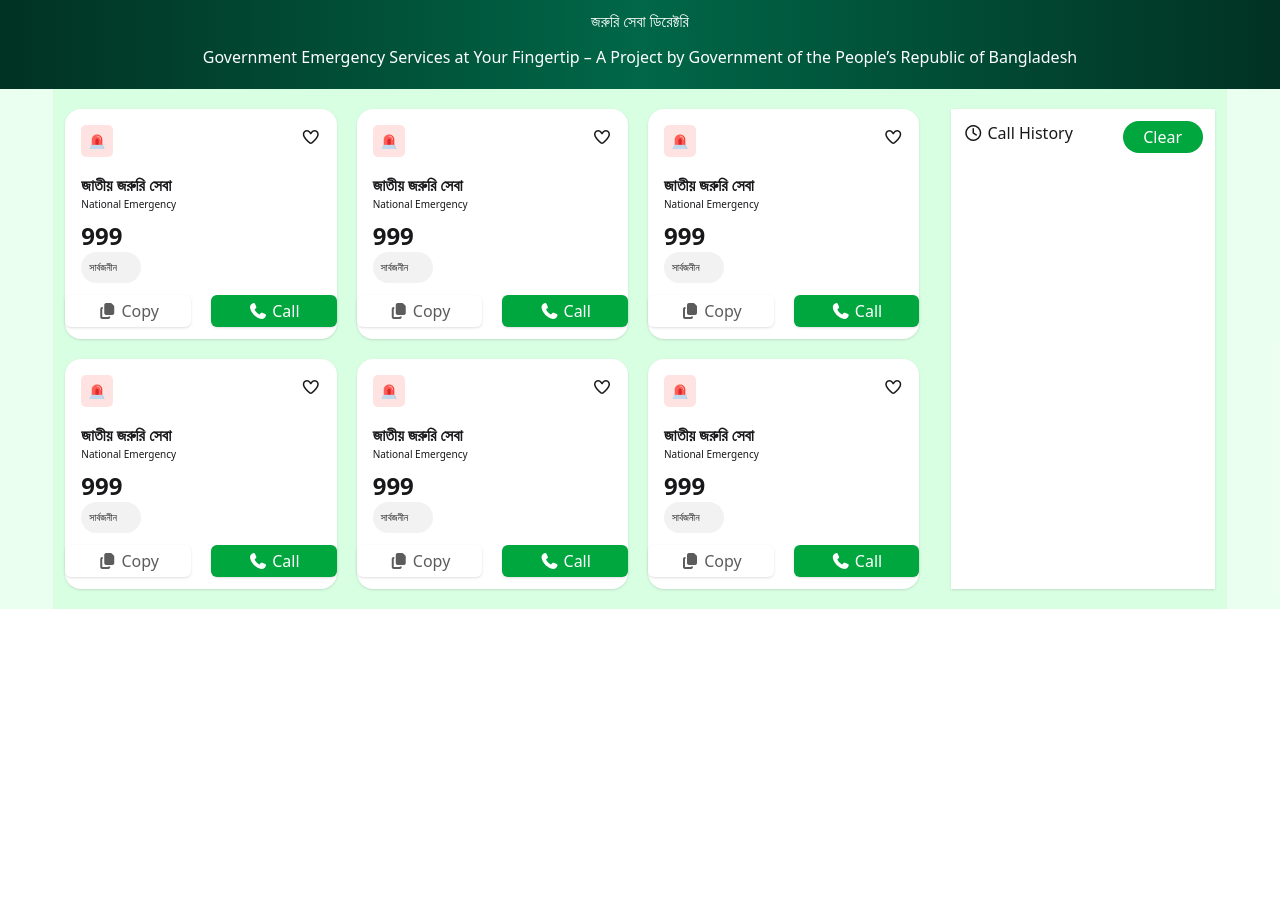
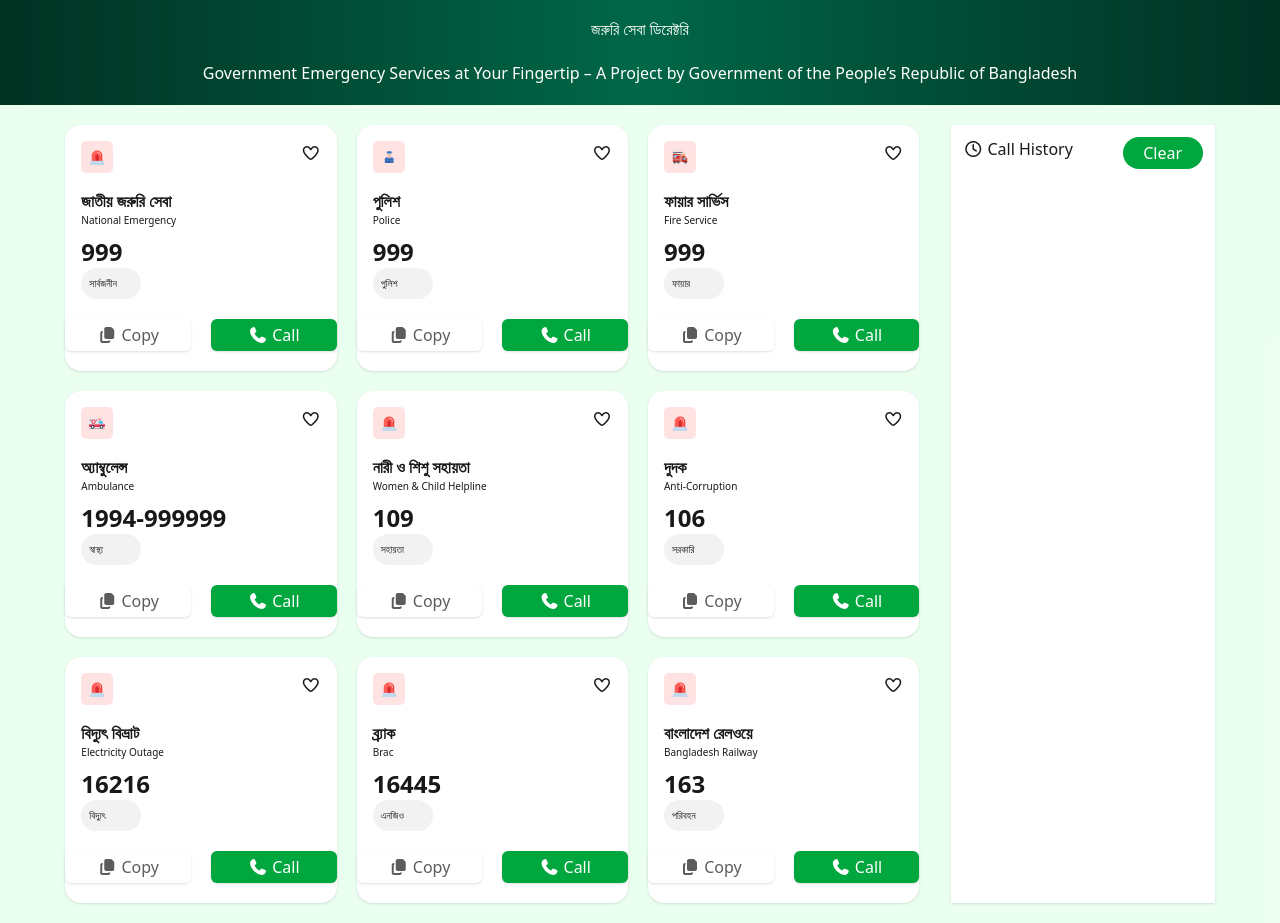
Before and after one commit to Shajid-Hasan/assignment-5, a plain HTML site: page index.html in a window 1280 px wide. Shown: the part 167-1090 px from the top of the page. Before the commit the page ends 800 px from the top, so only its background shows below. Drawn offline with nearby package versions, Linux system fonts and the light colour scheme.

Commit message:
added new

```diff
--- a/index.html
+++ b/index.html
@@ -49,14 +49,14 @@
             <div class="flex justify-center">
                 <img class="w-18" src="./assets/logo.png" alt="">
             </div>
-            <h1 class="text-white my-3">জরুরি সেবা ডিরেক্টরি</h1>
+            <h1 class="text-white my-5">জরুরি সেবা ডিরেক্টরি</h1>
             <p class="text-white">Government Emergency Services at Your Fingertip – A Project by  Government of the People’s Republic of Bangladesh</p>
         </div>
     </section>
 
         <!-- Service -->
-    <section id="Service-container" class="w-11/12 mx-auto py-5 grid grid-cols-12 gap-8 bg-[#41ff6b1a] p-3">
-        <section id="card-section" class="col-span-9">
+    <section id="Service-container" class="w-11/12 mx-auto py-5 grid grid-cols-12 gap-8 p-3">
+        <section id="cart-section" class="col-span-9">
             <div class="grid grid-cols-3 gap-5">
                 <!-- Cart - 1 -->
                 <div class="shadow-sm bg-white rounded-2xl">
@@ -71,7 +71,7 @@
                         <p class="text-[10px] bg-[#f2f2f2] w-15 p-2 rounded-2xl">সার্বজনীন</p>
                     </div>
 
-                    <div class="flex justify-center gap-5 my-3">
+                    <div class="flex justify-center gap-5 my-5">
                         <button class="bg-[#ffffff] w-32 text-[#5c5c5c] rounded-[6px] p-1 shadow-sm"><span><i class="fa-solid fa-copy"></i></span>  Copy</button>
 
                         <button class="bg-[#00a63e] w-32 text-[#ffffff] rounded-[6px] p-1 shadow-sm"><span><i class="fa-solid fa-phone"></i></span> Call</button>
@@ -80,17 +80,17 @@
                 <!-- Cart - 2 -->
                 <div class="shadow-sm bg-white rounded-2xl">
                     <div class="flex justify-between p-4">
-                        <img class="w-8 bg-[#ffe3e2] p-2 rounded-[5px]" src="./assets/emergency.png" alt="">
+                        <img class="w-8 bg-[#ffe3e2] p-2 rounded-[5px]" src="./assets/police.png" alt="">
                         <span><i class="fa-regular fa-heart w-10"></i></span>
                     </div>
                     <div class="pl-4">
-                        <h4 class="font-bold">জাতীয় জরুরি সেবা</h4>
-                        <p class="text-[10px]">National Emergency</p>
+                        <h4 class="font-bold">পুলিশ</h4>
+                        <p class="text-[10px]">Police</p>
                         <p class="font-bold text-2xl mt-2">999</p>
-                        <p class="text-[10px] bg-[#f2f2f2] w-15 p-2 rounded-2xl">সার্বজনীন</p>
+                        <p class="text-[10px] bg-[#f2f2f2] w-15 p-2 rounded-2xl">পুলিশ</p>
                     </div>
 
-                    <div class="flex justify-center gap-5 my-3">
+                    <div class="flex justify-center gap-5 my-5">
                         <button class="bg-[#ffffff] w-32 text-[#5c5c5c] rounded-[6px] p-1 shadow-sm"><span><i class="fa-solid fa-copy"></i></span>  Copy</button>
 
                         <button class="bg-[#00a63e] w-32 text-[#ffffff] rounded-[6px] p-1 shadow-sm"><span><i class="fa-solid fa-phone"></i></span> Call</button>
@@ -99,17 +99,17 @@
                 <!-- Cart - 3 -->
                 <div class="shadow-sm bg-white rounded-2xl">
                     <div class="flex justify-between p-4">
-                        <img class="w-8 bg-[#ffe3e2] p-2 rounded-[5px]" src="./assets/emergency.png" alt="">
+                        <img class="w-8 bg-[#ffe3e2] p-2 rounded-[5px]" src="./assets/fire-service.png" alt="">
                         <span><i class="fa-regular fa-heart w-10"></i></span>
                     </div>
                     <div class="pl-4">
-                        <h4 class="font-bold">জাতীয় জরুরি সেবা</h4>
-                        <p class="text-[10px]">National Emergency</p>
+                        <h4 class="font-bold">ফায়ার সার্ভিস</h4>
+                        <p class="text-[10px]">Fire Service</p>
                         <p class="font-bold text-2xl mt-2">999</p>
-                        <p class="text-[10px] bg-[#f2f2f2] w-15 p-2 rounded-2xl">সার্বজনীন</p>
+                        <p class="text-[10px] bg-[#f2f2f2] w-15 p-2 rounded-2xl">ফায়ার</p>
                     </div>
 
-                    <div class="flex justify-center gap-5 my-3">
+                    <div class="flex justify-center gap-5 my-5">
                         <button class="bg-[#ffffff] w-32 text-[#5c5c5c] rounded-[6px] p-1 shadow-sm"><span><i class="fa-solid fa-copy"></i></span>  Copy</button>
 
                         <button class="bg-[#00a63e] w-32 text-[#ffffff] rounded-[6px] p-1 shadow-sm"><span><i class="fa-solid fa-phone"></i></span> Call</button>
@@ -118,17 +118,17 @@
                 <!-- Cart - 4 -->
                 <div class="shadow-sm bg-white rounded-2xl">
                     <div class="flex justify-between p-4">
-                        <img class="w-8 bg-[#ffe3e2] p-2 rounded-[5px]" src="./assets/emergency.png" alt="">
+                        <img class="w-8 bg-[#ffe3e2] p-2 rounded-[5px]" src="./assets/ambulance.png" alt="">
                         <span><i class="fa-regular fa-heart w-10"></i></span>
                     </div>
                     <div class="pl-4">
-                        <h4 class="font-bold">জাতীয় জরুরি সেবা</h4>
-                        <p class="text-[10px]">National Emergency</p>
-                        <p class="font-bold text-2xl mt-2">999</p>
-                        <p class="text-[10px] bg-[#f2f2f2] w-15 p-2 rounded-2xl">সার্বজনীন</p>
+                        <h4 class="font-bold">অ্যাম্বুলেন্স</h4>
+                        <p class="text-[10px]">Ambulance</p>
+                        <p class="font-bold text-2xl mt-2">1994-999999</p>
+                        <p class="text-[10px] bg-[#f2f2f2] w-15 p-2 rounded-2xl">স্বাস্থ্য</p>
                     </div>
 
-                    <div class="flex justify-center gap-5 my-3">
+                    <div class="flex justify-center gap-5 my-5">
                         <button class="bg-[#ffffff] w-32 text-[#5c5c5c] rounded-[6px] p-1 shadow-sm"><span><i class="fa-solid fa-copy"></i></span>  Copy</button>
 
                         <button class="bg-[#00a63e] w-32 text-[#ffffff] rounded-[6px] p-1 shadow-sm"><span><i class="fa-solid fa-phone"></i></span> Call</button>
@@ -141,13 +141,13 @@
                         <span><i class="fa-regular fa-heart w-10"></i></span>
                     </div>
                     <div class="pl-4">
-                        <h4 class="font-bold">জাতীয় জরুরি সেবা</h4>
-                        <p class="text-[10px]">National Emergency</p>
-                        <p class="font-bold text-2xl mt-2">999</p>
-                        <p class="text-[10px] bg-[#f2f2f2] w-15 p-2 rounded-2xl">সার্বজনীন</p>
+                        <h4 class="font-bold">নারী ও শিশু সহায়তা</h4>
+                        <p class="text-[10px]">Women & Child Helpline</p>
+                        <p class="font-bold text-2xl mt-2">109</p>
+                        <p class="text-[10px] bg-[#f2f2f2] w-15 p-2 rounded-2xl">সহায়তা</p>
                     </div>
 
-                    <div class="flex justify-center gap-5 my-3">
+                    <div class="flex justify-center gap-5 my-5">
                         <button class="bg-[#ffffff] w-32 text-[#5c5c5c] rounded-[6px] p-1 shadow-sm"><span><i class="fa-solid fa-copy"></i></span>  Copy</button>
 
                         <button class="bg-[#00a63e] w-32 text-[#ffffff] rounded-[6px] p-1 shadow-sm"><span><i class="fa-solid fa-phone"></i></span> Call</button>
@@ -160,13 +160,70 @@
                         <span><i class="fa-regular fa-heart w-10"></i></span>
                     </div>
                     <div class="pl-4">
-                        <h4 class="font-bold">জাতীয় জরুরি সেবা</h4>
-                        <p class="text-[10px]">National Emergency</p>
-                        <p class="font-bold text-2xl mt-2">999</p>
-                        <p class="text-[10px] bg-[#f2f2f2] w-15 p-2 rounded-2xl">সার্বজনীন</p>
+                        <h4 class="font-bold">দুদক</h4>
+                        <p class="text-[10px]">Anti-Corruption</p>
+                        <p class="font-bold text-2xl mt-2">106</p>
+                        <p class="text-[10px] bg-[#f2f2f2] w-15 p-2 rounded-2xl">সরকারি</p>
                     </div>
 
-                    <div class="flex justify-center gap-5 my-3">
+                    <div class="flex justify-center gap-5 my-5">
+                        <button class="bg-[#ffffff] w-32 text-[#5c5c5c] rounded-[6px] p-1 shadow-sm"><span><i class="fa-solid fa-copy"></i></span>  Copy</button>
+
+                        <button class="bg-[#00a63e] w-32 text-[#ffffff] rounded-[6px] p-1 shadow-sm"><span><i class="fa-solid fa-phone"></i></span> Call</button>
+                    </div>
+                </div>
+                <!-- Cart - 7 -->
+                <div class="shadow-sm bg-white rounded-2xl">
+                    <div class="flex justify-between p-4">
+                        <img class="w-8 bg-[#ffe3e2] p-2 rounded-[5px]" src="./assets/emergency.png" alt="">
+                        <span><i class="fa-regular fa-heart w-10"></i></span>
+                    </div>
+                    <div class="pl-4">
+                        <h4 class="font-bold">বিদ্যুৎ বিভ্রাট</h4>
+                        <p class="text-[10px]">Electricity Outage</p>
+                        <p class="font-bold text-2xl mt-2">16216</p>
+                        <p class="text-[10px] bg-[#f2f2f2] w-15 p-2 rounded-2xl">বিদ্যুৎ</p>
+                    </div>
+
+                    <div class="flex justify-center gap-5 my-5">
+                        <button class="bg-[#ffffff] w-32 text-[#5c5c5c] rounded-[6px] p-1 shadow-sm"><span><i class="fa-solid fa-copy"></i></span>  Copy</button>
+
+                        <button class="bg-[#00a63e] w-32 text-[#ffffff] rounded-[6px] p-1 shadow-sm"><span><i class="fa-solid fa-phone"></i></span> Call</button>
+                    </div>
+                </div>
+                <!-- Cart - 8 -->
+                <div class="shadow-sm bg-white rounded-2xl">
+                    <div class="flex justify-between p-4">
+                        <img class="w-8 bg-[#ffe3e2] p-2 rounded-[5px]" src="./assets/emergency.png" alt="">
+                        <span><i class="fa-regular fa-heart w-10"></i></span>
+                    </div>
+                    <div class="pl-4">
+                        <h4 class="font-bold">ব্র্যাক</h4>
+                        <p class="text-[10px]">Brac</p>
+                        <p class="font-bold text-2xl mt-2">16445</p>
+                        <p class="text-[10px] bg-[#f2f2f2] w-15 p-2 rounded-2xl">এনজিও</p>
+                    </div>
+
+                    <div class="flex justify-center gap-5 my-5">
+                        <button class="bg-[#ffffff] w-32 text-[#5c5c5c] rounded-[6px] p-1 shadow-sm"><span><i class="fa-solid fa-copy"></i></span>  Copy</button>
+
+                        <button class="bg-[#00a63e] w-32 text-[#ffffff] rounded-[6px] p-1 shadow-sm"><span><i class="fa-solid fa-phone"></i></span> Call</button>
+                    </div>
+                </div>
+                <!-- Cart - 9 -->
+                <div class="shadow-sm bg-white rounded-2xl">
+                    <div class="flex justify-between p-4">
+                        <img class="w-8 bg-[#ffe3e2] p-2 rounded-[5px]" src="./assets/emergency.png" alt="">
+                        <span><i class="fa-regular fa-heart w-10"></i></span>
+                    </div>
+                    <div class="pl-4">
+                        <h4 class="font-bold">বাংলাদেশ রেলওয়ে</h4>
+                        <p class="text-[10px]">Bangladesh Railway</p>
+                        <p class="font-bold text-2xl mt-2">163</p>
+                        <p class="text-[10px] bg-[#f2f2f2] w-15 p-2 rounded-2xl">পরিবহন</p>
+                    </div>
+
+                    <div class="flex justify-center gap-5 my-5">
                         <button class="bg-[#ffffff] w-32 text-[#5c5c5c] rounded-[6px] p-1 shadow-sm"><span><i class="fa-solid fa-copy"></i></span>  Copy</button>
 
                         <button class="bg-[#00a63e] w-32 text-[#ffffff] rounded-[6px] p-1 shadow-sm"><span><i class="fa-solid fa-phone"></i></span> Call</button>
```
